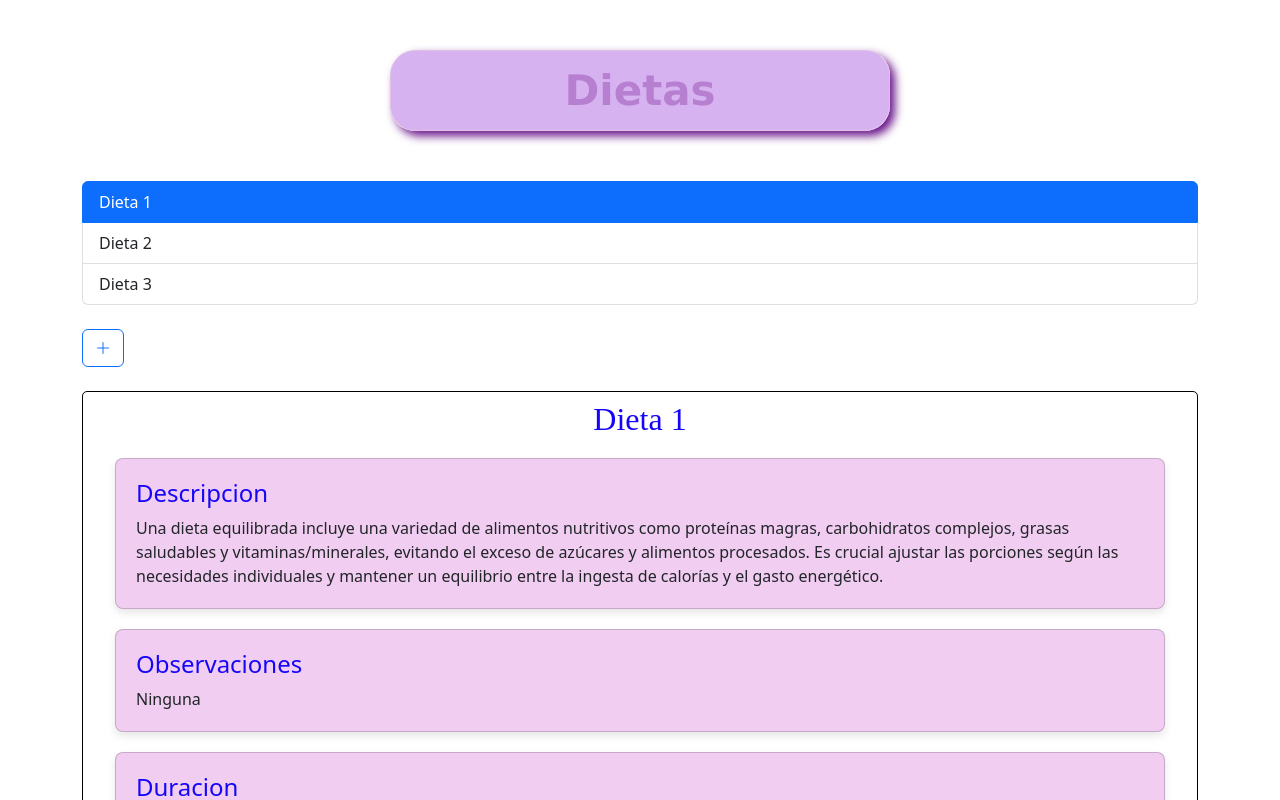
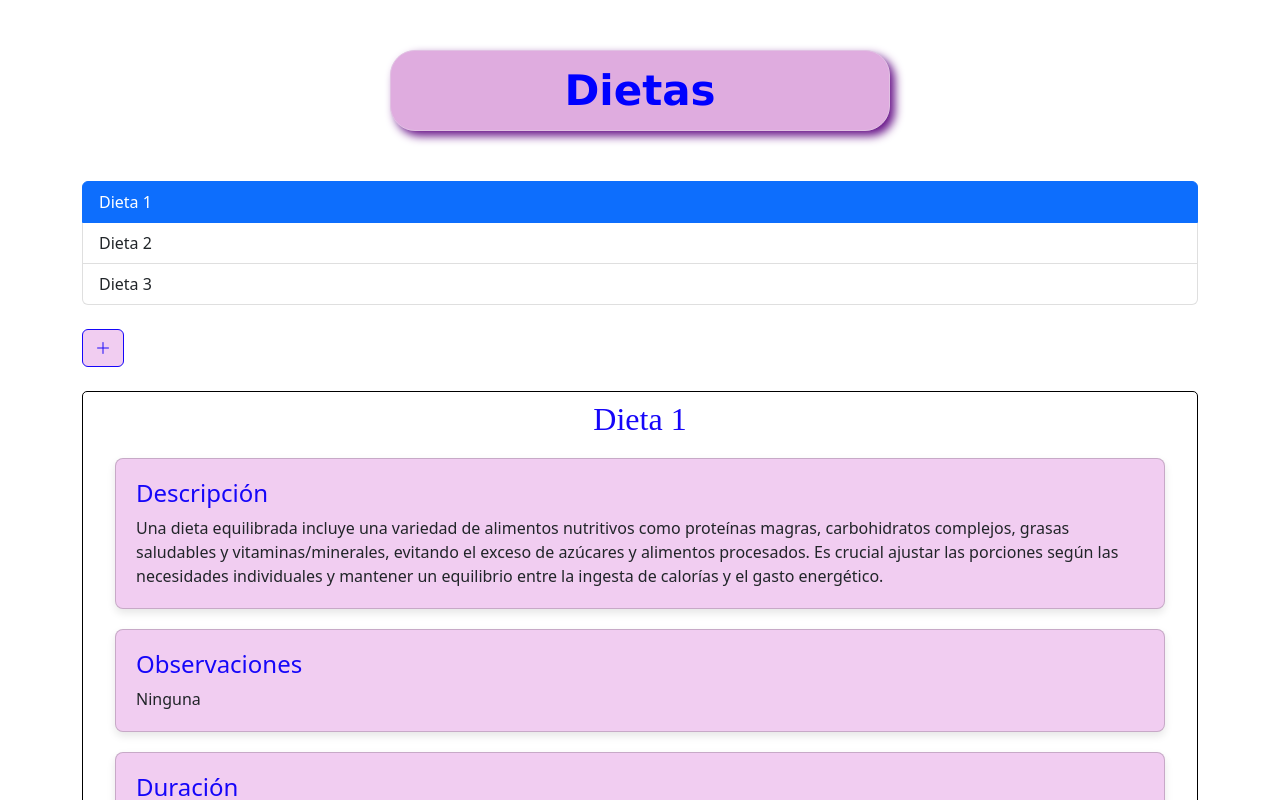
Before and after one commit to SII-Informatica-UMA/ciklum-bytebandits, an Angular app: page / in a window 1280 px wide. Both pictures are taken after a click on the button "Dieta 1". Shown: the top 800 px of the page. Built offline with nearby package versions, Linux system fonts and the light colour scheme.

Commit message:
Update app.component.ts

```diff
--- a/src/app/app.component.css
+++ b/src/app/app.component.css
@@ -1,7 +1,3 @@
-
-
-
-
 #columna {
     float: right;
     width: 150px;
@@ -30,15 +26,27 @@
     padding: 15px;
     text-align: center;
     border: 1px solid #e1c1e3;
-    background-color:#7a00d14d;
+    background-color:#dfacdf;
     border-radius: 25px;
     box-shadow: #681489 5px 5px 10px;
 }
 
 #titulo {
-    color:rgba(110, 9, 133, 0.3);
+    color: blue;
     font: bold 42px Clint Marker, verdana, sans-serif;
+}
 
+.btn-purple {
+    background-color: #f1cdf1; /* Color de fondo púrpura */
+    color:   rgb(22, 6, 249);   /* Color del texto */
+    border-color: rgb(22, 6, 249);   /* Color del borde */
+}
+
+/* Estilo de botón púrpura al pasar el ratón */
+.btn-purple:hover {
+    background-color: rgb(22, 6, 249);   /* Color de fondo púrpura oscuro */
+    border-color: rgb(22, 6, 249);   /* Color del borde púrpura oscuro */
+    color: #f1cdf1; /* Color del texto */
 }
 /*
 @font-face {
--- a/src/app/app.component.html
+++ b/src/app/app.component.html
@@ -15,7 +15,9 @@
         </button>
       </div>
       <br>
-      <button type="button" class="btn btn-outline-primary bi bi-plus-lg mb-4" (click)="aniadirDieta()"></button>
+      <div>
+        <button type="button" class="btn btn-purple bi bi-plus-lg mb-4" (click)="aniadirDieta()" > <i class="bi bi-fill"></i></button>
+      </div>
     </div>
 
     <div class="col" *ngIf="dietaElegida">
--- a/src/app/detalle-dieta/detalle-dieta.component.html
+++ b/src/app/detalle-dieta/detalle-dieta.component.html
@@ -2,7 +2,7 @@
   <h2>{{dieta?.nombre}}</h2>
 
   <div class="card" id="Descripcion">
-    <h4 class="titulo">Descripcion</h4>
+    <h4 class="titulo">Descripción</h4>
     {{dieta?.descripcion}}
   </div>
 
@@ -12,7 +12,7 @@
   </div>
 
   <div class="card" id="Duracion">
-    <h4 class="titulo">Duracion</h4>
+    <h4 class="titulo">Duración</h4>
     {{dieta?.duracionDias}}
   </div>
 
--- a/src/app/formulario-dieta/formulario-dieta.component.css
+++ b/src/app/formulario-dieta/formulario-dieta.component.css
@@ -1,17 +1,21 @@
 .Add{
-
-    background-color: thistle;;
-
+    background-color:  #e0a7e0;;
 }
 
-.save{
-
-    background-color: antiquewhite;
-
+.btn-purple {
+    background-color: #f1cdf1; /* Color de fondo púrpura */
+    color:   rgb(22, 6, 249);   /* Color del texto */
+    border-color: rgb(22, 6, 249);   /* Color del borde */
 }
 
-.cuerpo{
+/* Estilo de botón púrpura al pasar el ratón */
+.btn-purple:hover {
+    background-color: rgb(22, 6, 249);   /* Color de fondo púrpura oscuro */
+    border-color: rgb(22, 6, 249);   /* Color del borde púrpura oscuro */
+    color: #f1cdf1; /* Color del texto */
+}
 
-    background-color: darkorchid;
-
+h4 {
+    text-align: center;
+    color: blue;
 }
--- a/src/app/formulario-dieta/formulario-dieta.component.html
+++ b/src/app/formulario-dieta/formulario-dieta.component.html
@@ -1,5 +1,5 @@
 <div class="modal-header Add" >
-  <h4 class="modal-title" id="modal-basic-title">{{accion}} Dieta</h4>
+  <h4>{{accion}} Dieta</h4>
   <button type="button" class="btn-close" aria-label="Close" (click)="modal.dismiss('Cierre usuario')"></button>
 </div>
 <div class="modal-body cuerpo">
@@ -8,30 +8,26 @@
       <input class="form-control" id="nombre" [(ngModel)]="dieta.nombre" placeholder="nombre">
 
       <label for="descripcion">Descripción:</label>
-      <!--<input class="form-control" id="descripcion" [(ngModel)]="dieta.descripcion" placeholder="descripcion">-->
-      <textarea class="form-control" id="descripcion"[(ngModel)]="dieta.descripcion" placeholder="descripcion"></textarea>
+      <input class="form-control" id="descripcion" [(ngModel)]="dieta.descripcion" placeholder="descripcion">
 
       <label for="observaciones">Observaciones:</label>
-      <!--<input class="form-control" id="observaciones" [(ngModel)]="dieta.observaciones" placeholder="observaciones"> -->
-      <textarea class="form-control" id="observaciones" [(ngModel)]="dieta.observaciones" placeholder="observaciones"></textarea>
+      <input class="form-control" id="observaciones" [(ngModel)]="dieta.observaciones" placeholder="observaciones">
 
       <label for="objetivo">Objetivo:</label>
-      <!--<input class="form-control" id="objetivo" [(ngModel)]="dieta.objetivo" placeholder="observaciones">-->
-      <textarea class="form-control" id="objetivo" [(ngModel)]="dieta.objetivo" placeholder="objetivo"></textarea>
+      <input class="form-control" id="objetivo" [(ngModel)]="dieta.objetivo" placeholder="observaciones">
 
       <label for="duracionDias">DuracionDias:</label>
       <input class="form-control" id="duracionDias" [(ngModel)]="dieta.duracionDias" placeholder="duracionDias">
 
       <label for="alimentos">Alimentos:</label>
-      <!--<input class="form-control" id="alimentos" [(ngModel)]="dieta.alimentos" placeholder="alimentos">-->
-      <textarea class="form-control" id="alimentos" [(ngModel)]="dieta.alimentos" placeholder="alimentos"></textarea>
+      <input class="form-control" id="alimentos" [(ngModel)]="dieta.alimentos" placeholder="alimentos">
 
       <label for="recomendaciones">Recomendaciones:</label>
-      <!--<input class="form-control" id="recomendaciones" [(ngModel)]="dieta.recomendaciones" placeholder="recomendaciones">-->
-      <textarea class="form-control" id="recomendaciones" [(ngModel)]="dieta.recomendaciones" placeholder="recomendaciones"></textarea>
+      <input class="form-control" id="recomendaciones" [(ngModel)]="dieta.recomendaciones" placeholder="recomendaciones">
 
   </div>
 </div>
-<div class="modal-footer Add">
-  <button type="button" class="btn btn-outline-dark save" (click)="guardarDieta()">Guardar</button>
+<div class="modal-footer d-flex justify-content-center">
+  <button class="btn btn-purple btn-margin m-4" (click)="guardarDieta()">Guardar <i class="bi bi-trash-fill"></i></button>
+
 </div>
```
